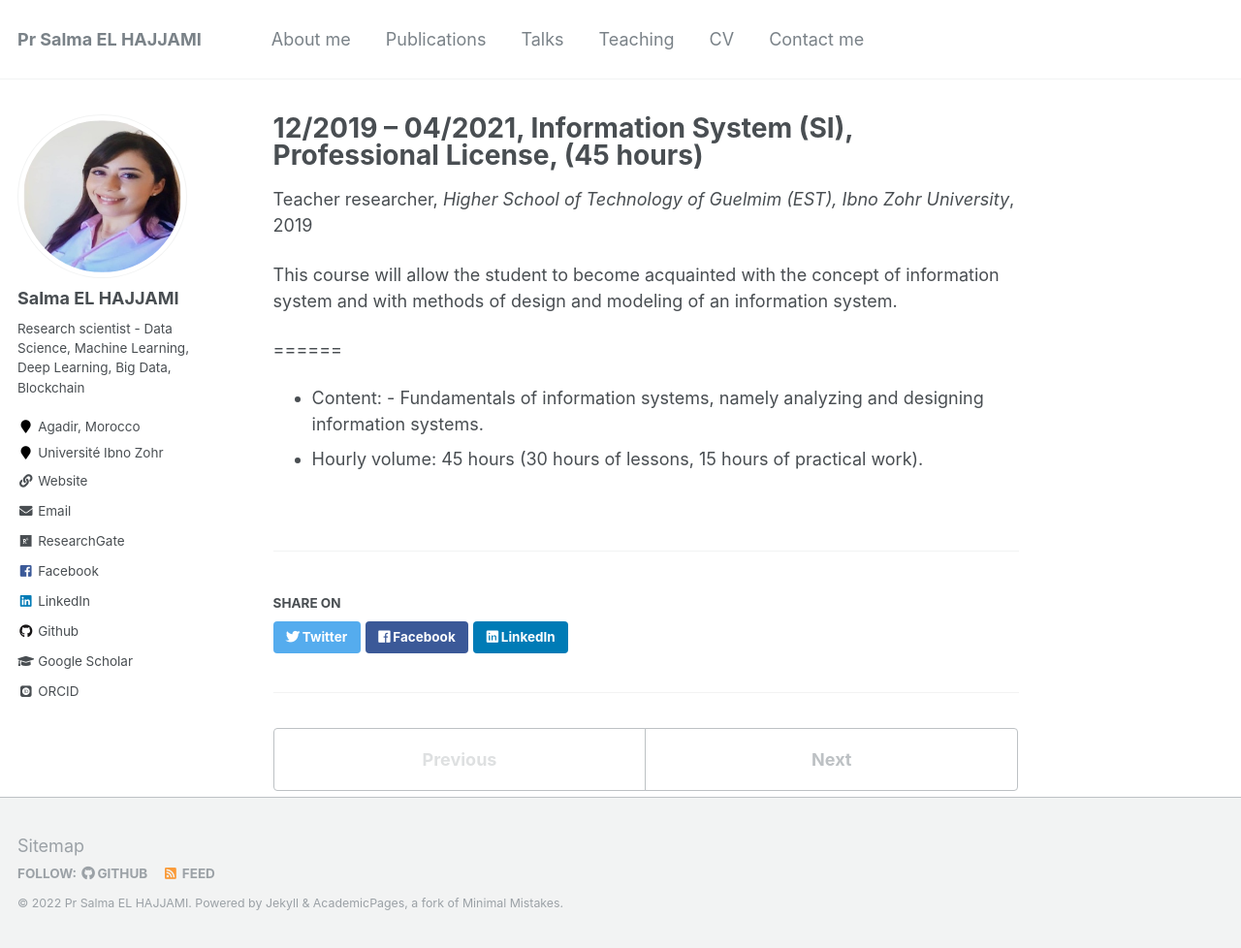
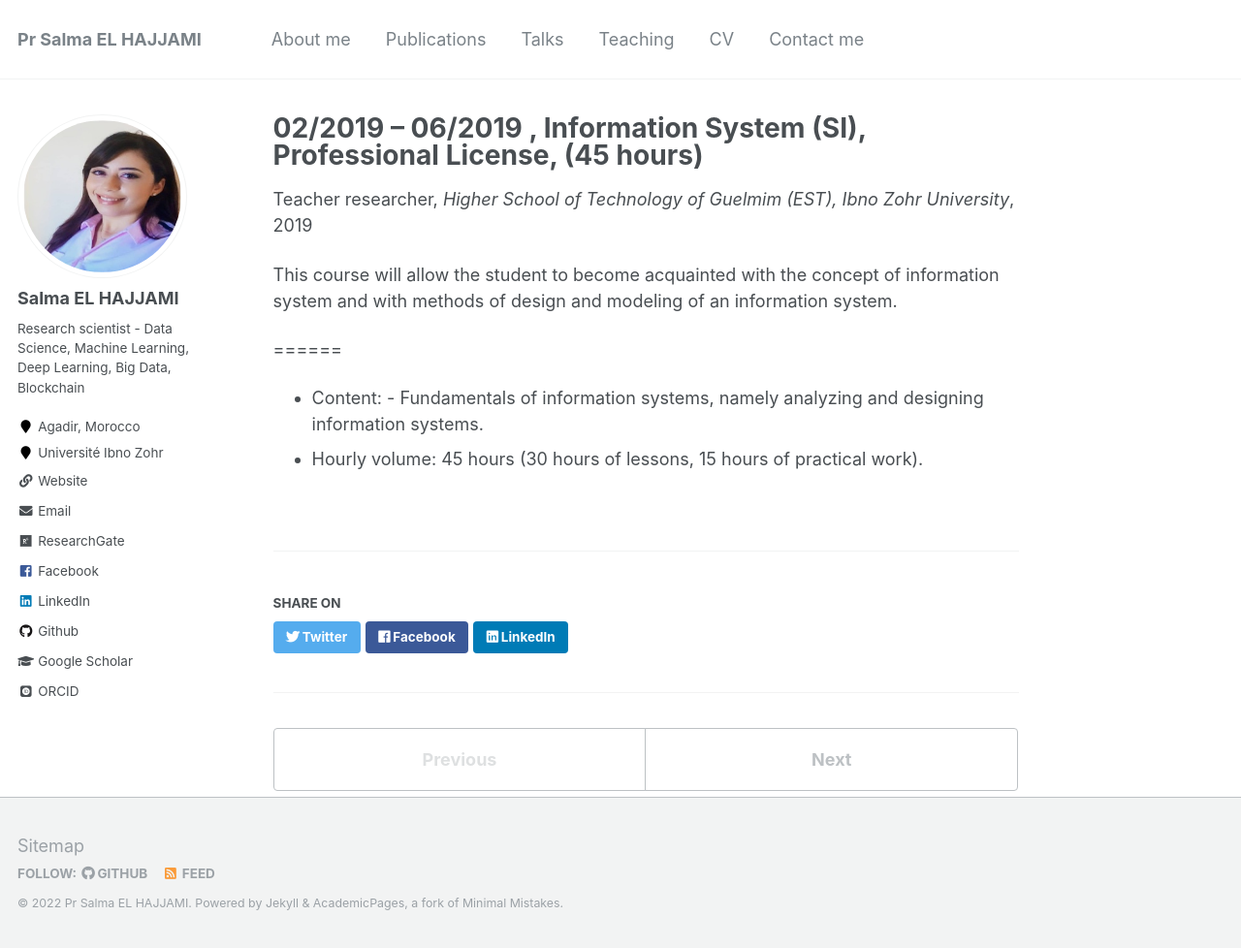
Before and after one commit to salmaelhajjami/salmaelhajjami.github.io, a Jekyll site: the page built from _teaching/2018-SI.md, in a window 1280 px wide and 978 px high. Shown: the whole window at 97% size. Built offline with Jekyll 4.4.1, drawn with Linux system fonts in a browser that asks for light colours; some web fonts are replaced.

Commit message:
Update 2018-SI.md

```diff
--- a/_teaching/2018-SI.md
+++ b/_teaching/2018-SI.md
@@ -1,10 +1,10 @@
 ---
-title: "12/2019 – 04/2021, Information System (SI), Professional License, (45 hours)"
+title: "02/2019 – 06/2019 , Information System (SI), Professional License, (45 hours)"
 collection: teaching
 type: "Teacher researcher"
 permalink: /teaching/2018-SI
 venue: "Higher School of Technology of Guelmim (EST), Ibno Zohr University"
-date: 2019-12-01
+date: 2019-02-01
 location: "Guelmim, Morocco"
 ---
 
```
